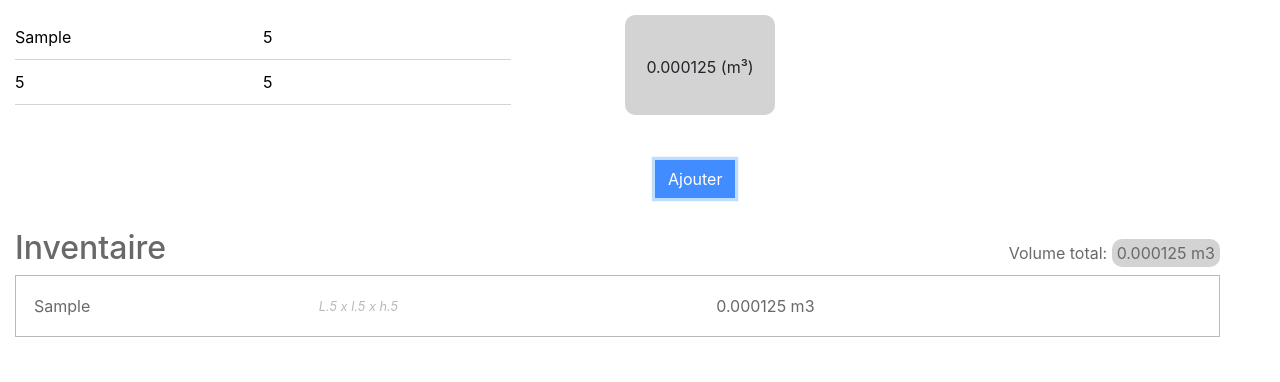
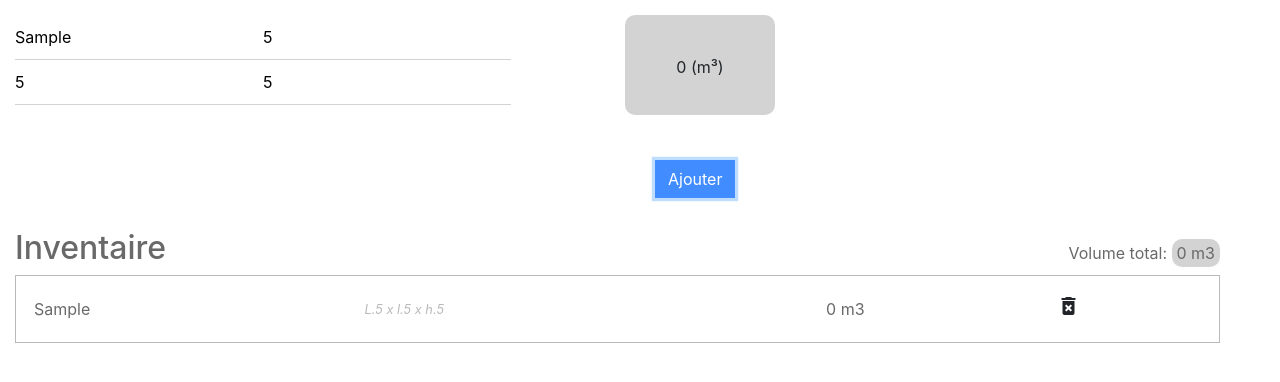
Before and after one commit to JeanneLespinasse/nextories-test, an Angular app in the folder my-app/: page / in a window 1280 px wide. Both pictures are taken after typing "Sample", "5", "5", "5" into the empty fields and a click on the button "Ajouter". Shown: the top 382 px of the page. Built offline with nearby package versions, Linux system fonts and the light colour scheme.

Commit message:
Add the possibility to erase an object

```diff
--- a/my-app/src/app/app.component.html
+++ b/my-app/src/app/app.component.html
@@ -40,13 +40,16 @@
             </span>
         </div>
         <div class="container-fluid row">
-            <div *ngIf="objectList.length == 0" class="content-table table-light-text" > Auncun meuble enregistré pour le moment </div>
+            <div *ngIf="objectList.length == 0" class="content-table table-light-text" > Aucun meuble enregistré pour le moment </div>
             <table *ngIf="objectList.length > 0" class="content-table object-table container-fluid">
-                <tr *ngFor="let object of objectList"
+                <tr *ngFor="let object of objectList; let idx = index"
                     class="content-table container-fluid">
                     <td class="table-strong-text">{{ object.name }}</td>
                     <td class="table-light-text">L.{{ object.length }} x l.{{ object.width }} x h.{{ object.heigth }}</td>
                     <td class="table-strong-text">{{ object.volume }} m3</td>
+                    <td (click)="removeObject(idx)">
+                        <i class="material-icons">delete_forever</i>
+                    </td>
                 </tr>
             </table>
         </div>
--- a/my-app/src/app/app.component.scss
+++ b/my-app/src/app/app.component.scss
@@ -79,6 +79,10 @@
     padding: 15px;
     border-collapse: unset;
     border: 1px solid #bbbaba;
+
+    i {
+        cursor:pointer;
+    }
 }
 
 .table-light-text {
--- a/my-app/src/app/app.component.ts
+++ b/my-app/src/app/app.component.ts
@@ -25,6 +25,10 @@ export class AppComponent {
     errors = [];
     objectList = [];
 
+    round(value) {
+        return parseFloat(value.toFixed(1));
+    }
+
     addObject() {
         let data = this.form.value;
 
@@ -32,16 +36,15 @@ export class AppComponent {
             data.width >= 0 &&
             data.heigth >= 0 &&
             data.name != '') {
-            this.volume = (data.length * data.width * data.heigth) / 1000000;
-            this.totalVolume += this.volume;
+            this.volume = this.round((data.length * data.width * data.heigth) / 1000000);
+            this.totalVolume = this.round(this.volume + this.totalVolume);
             this.objectList.push({
-                name : data.name,
-                length : data.length,
-                width : data.width,
-                heigth : data.heigth,
-                volume : this.volume
+                name: data.name,
+                length: data.length,
+                width: data.width,
+                heigth: data.heigth,
+                volume: this.volume
             });
-            console.log('objectList', this.objectList);
         } else {
             this.errors.push('La hauteur, la largeur et la longueur doivent être supérieurs à 0.');
             this.errors.push('Le nom du meuble doit être renseigné.');
@@ -49,4 +52,7 @@ export class AppComponent {
             console.log(this.errors);
         }
     }
+    removeObject(index) {
+        this.totalVolume = this.round(this.totalVolume - this.objectList.splice(index, 1)[0].volume);
+    }
 }
--- a/my-app/src/index.html
+++ b/my-app/src/index.html
@@ -8,6 +8,8 @@
     <meta name="viewport" content="width=device-width, initial-scale=1">
     <link rel="icon" type="image/x-icon" href="favicon.ico">
     <link rel="stylesheet" href="https://stackpath.bootstrapcdn.com/bootstrap/4.3.1/css/bootstrap.min.css" integrity="sha384-ggOyR0iXCbMQv3Xipma34MD+dH/1fQ784/j6cY/iJTQUOhcWr7x9JvoRxT2MZw1T" crossorigin="anonymous">
+    <link href="https://fonts.googleapis.com/icon?family=Material+Icons"
+      rel="stylesheet">
 </head>
 
 <body>
```
